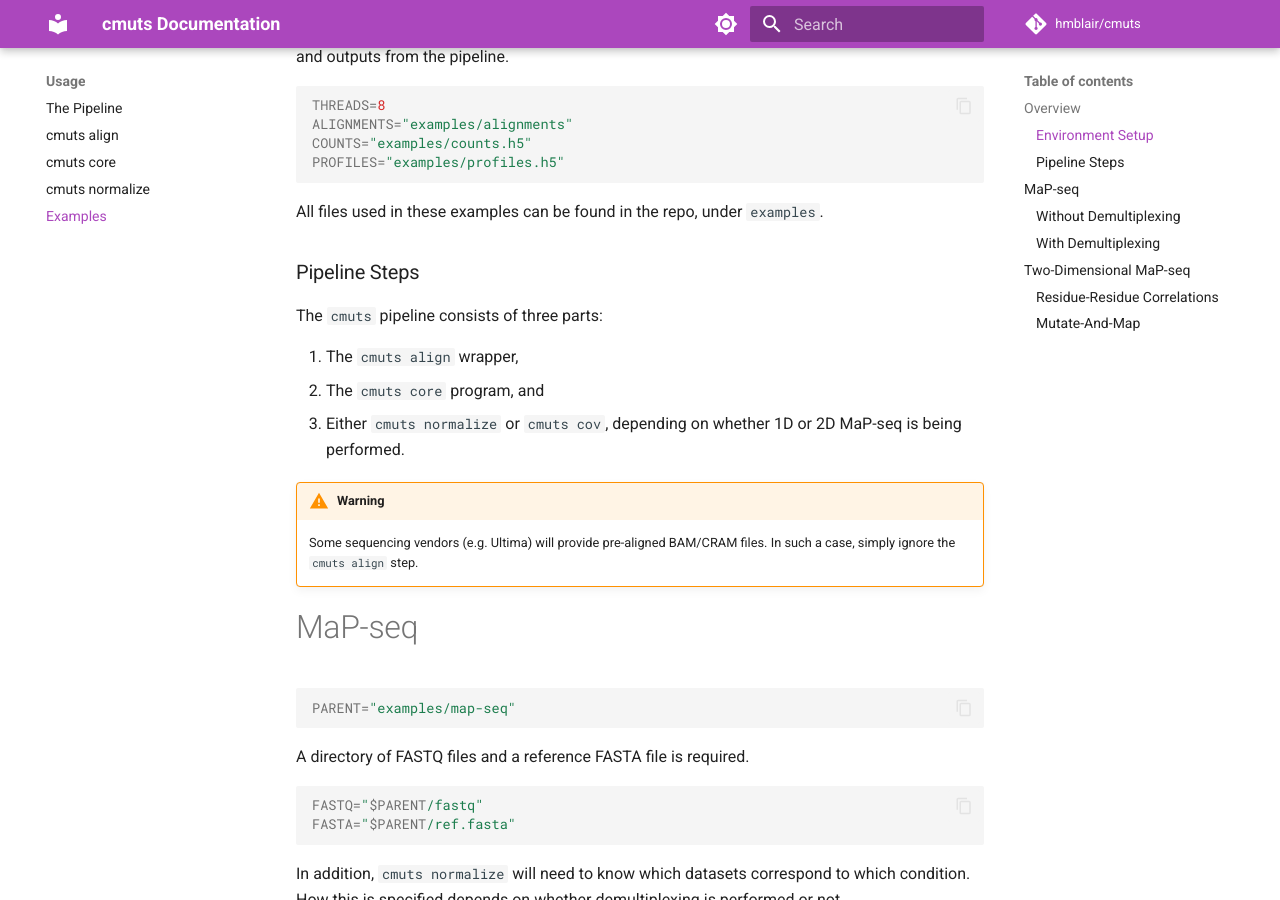
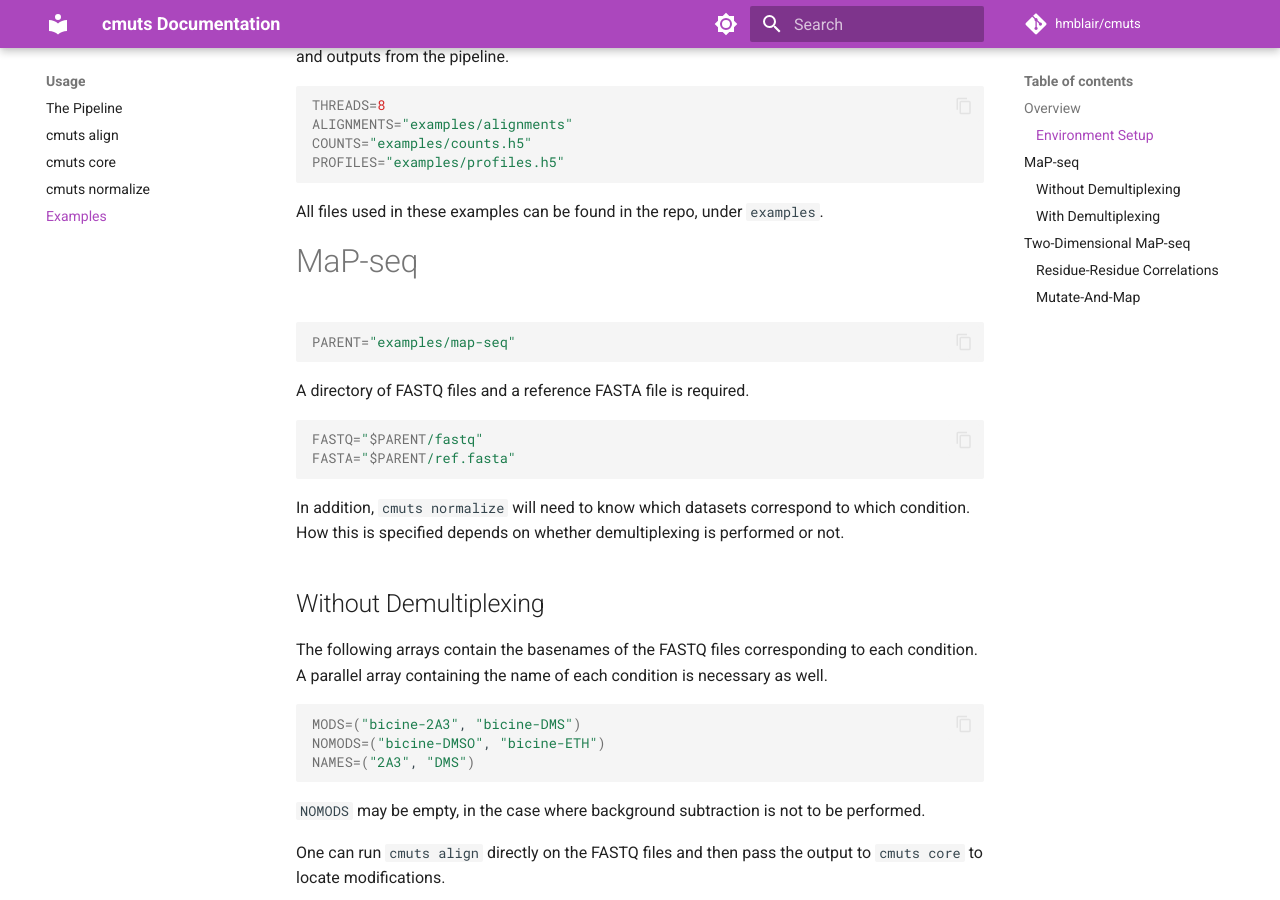
Before and after one commit to hmblair/cmuts, an MkDocs documentation site: the page built from docs/usage/examples.md, in a window 1280 px wide and 900 px high, scrolled down 290 px. Built offline with MkDocs 1.6.1 and Material for MkDocs 9.7.7, drawn with Linux system fonts in a browser that asks for light colours; comment, search, counter and statistics services are not loaded.

Commit message:
Incremental changes

````diff
--- a/docs/usage/examples.md
+++ b/docs/usage/examples.md
@@ -12,17 +12,6 @@ PROFILES="examples/profiles.h5"
 ```
 
 All files used in these examples can be found in the repo, under `examples`.
-
-### Pipeline Steps
-
-The `cmuts` pipeline consists of three parts:
-
-  1. The `cmuts align` wrapper,
-  2. The `cmuts core` program, and
-  3. Either `cmuts normalize` or `cmuts cov`, depending on whether 1D or 2D MaP-seq is being performed.
-
-!!! warning
-    Some sequencing vendors (e.g. Ultima) will provide pre-aligned BAM/CRAM files. In such a case, simply ignore the `cmuts align` step.
 
 # MaP-seq
 
````
Also changed, not shown: docs/usage/cmuts-align.md (+1 -1 lines), docs/usage/cmuts.md (+15 -13 lines), docs/usage/pipeline.md (+9 -0 lines).
